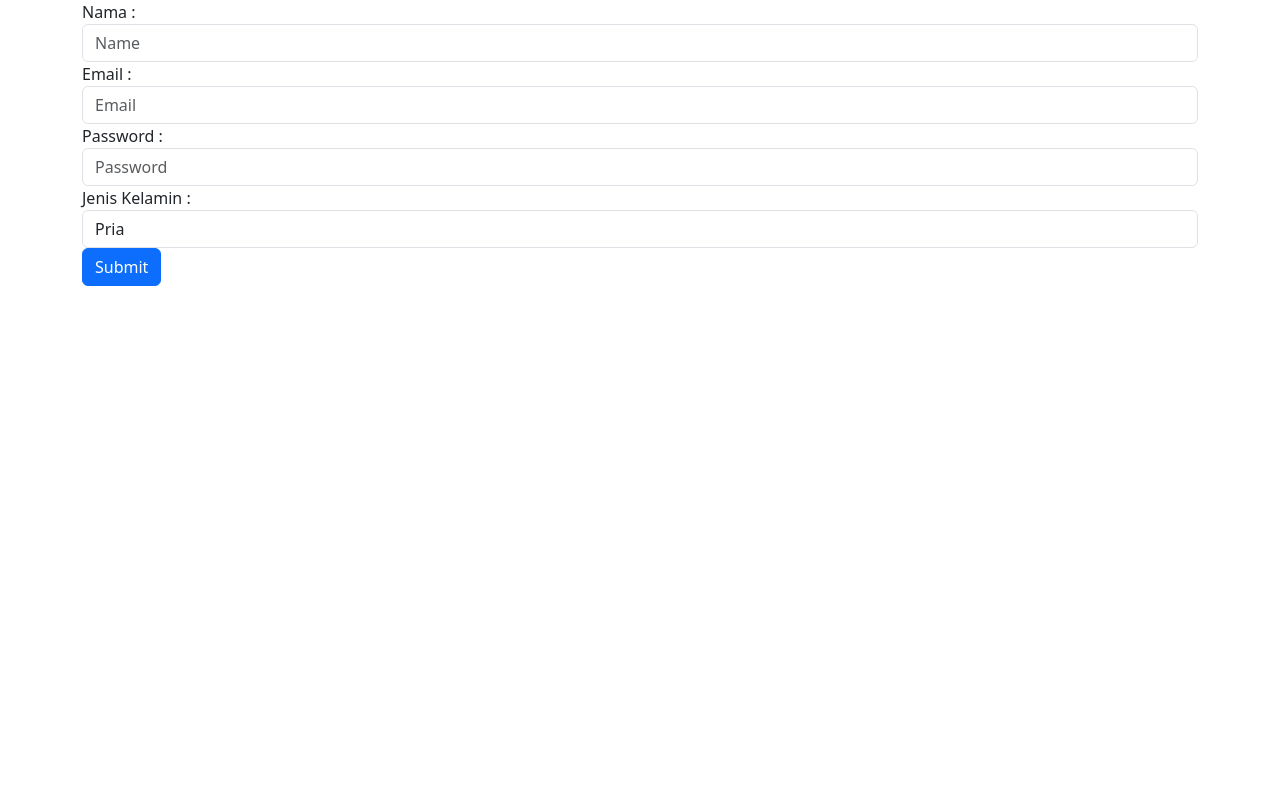
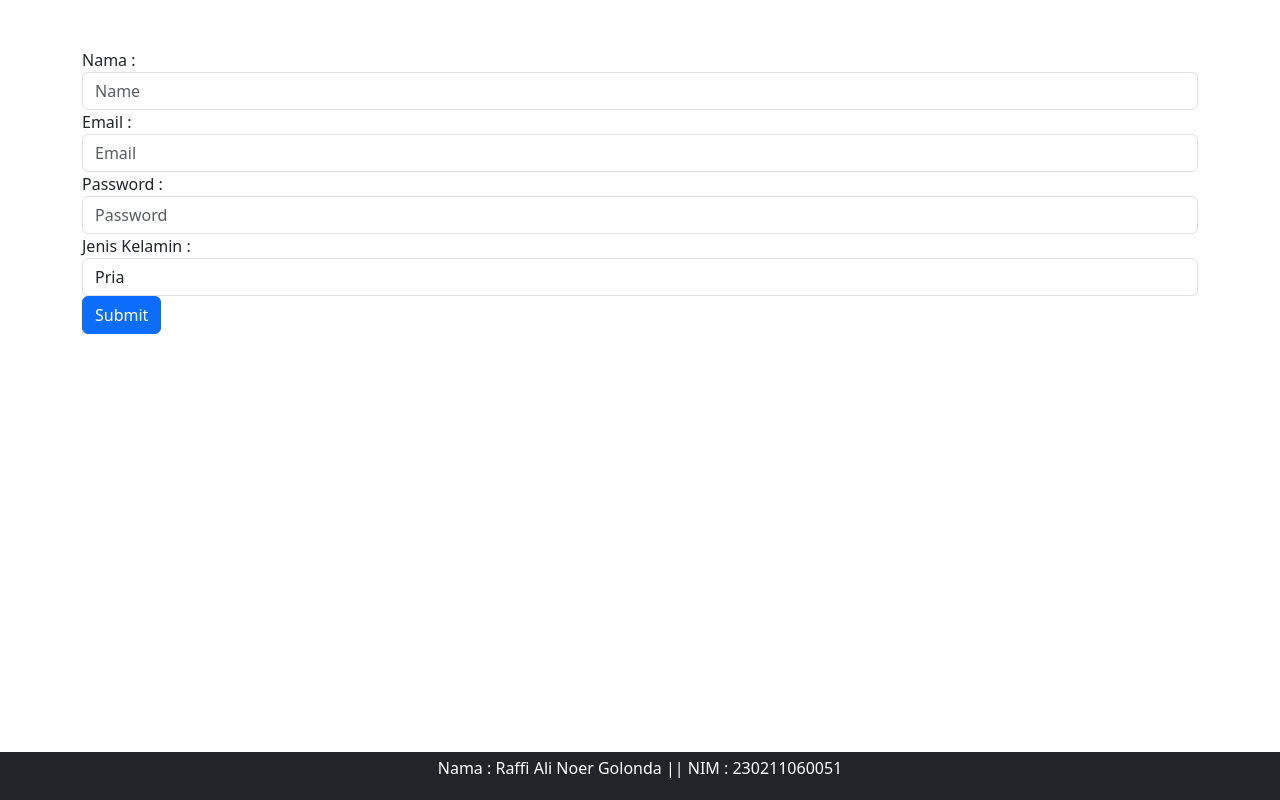
Before and after one commit to RaFYWStud/tugas_modul_3, a plain HTML site: page index.html in a window 1280 px wide. Drawn offline with nearby package versions, Linux system fonts and the light colour scheme.

Commit message:
Menambahkan footer dan margin top

```diff
--- a/index.html
+++ b/index.html
@@ -11,7 +11,7 @@
         <script src="js/bootstrap.js"></script>
     </head>
     <body>
-        <div class="container">
+        <div class="container mt-5">
             <div class="col sm-10">
                 <form action="">
                     <div class="form-group">
@@ -61,4 +61,10 @@
             </div>
         </div>
     </body>
+
+    <footer class="bg-dark text-white py-1 mt-5 fixed-bottom">
+        <div class="container text-center">
+            <p>Nama : Raffi Ali Noer Golonda || NIM : 230211060051</p>
+        </div>
+    </footer>
 </html>
```
